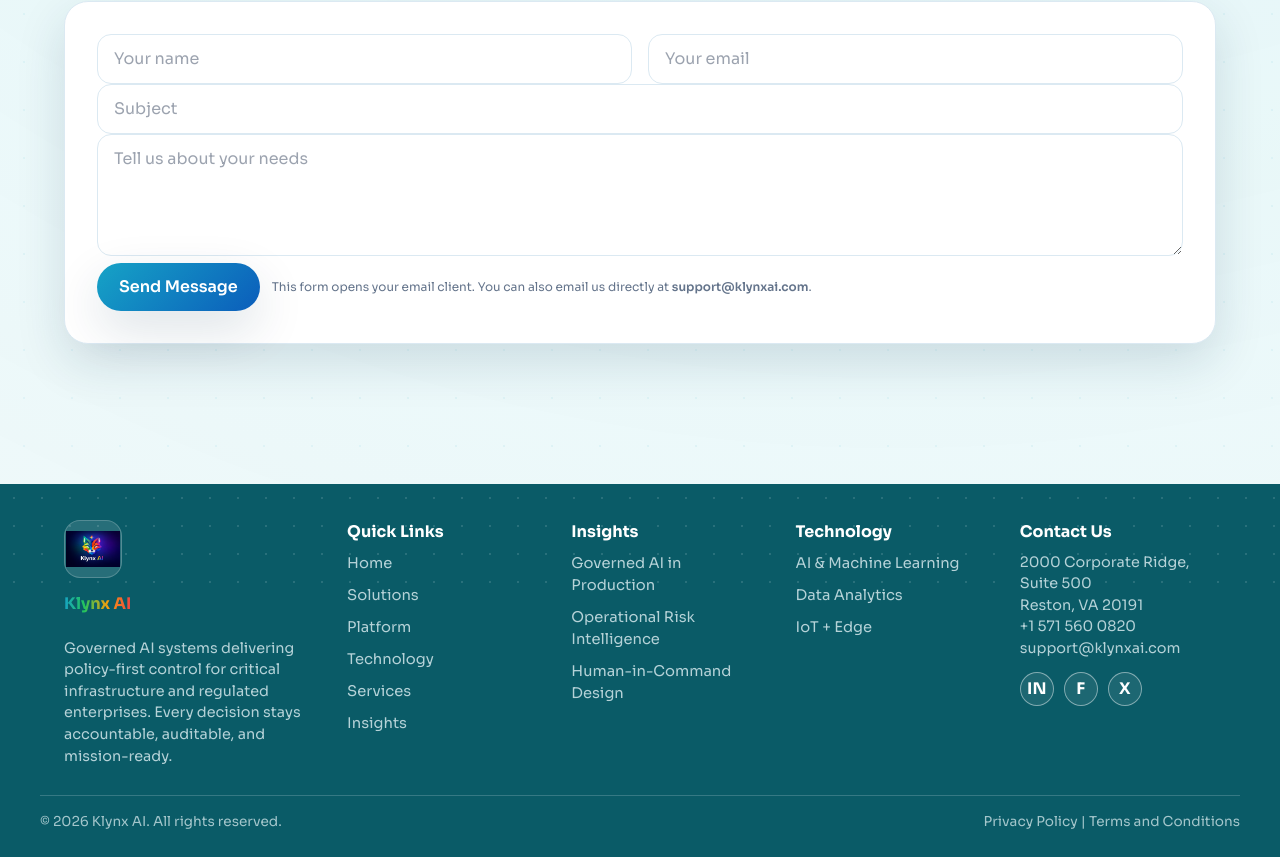
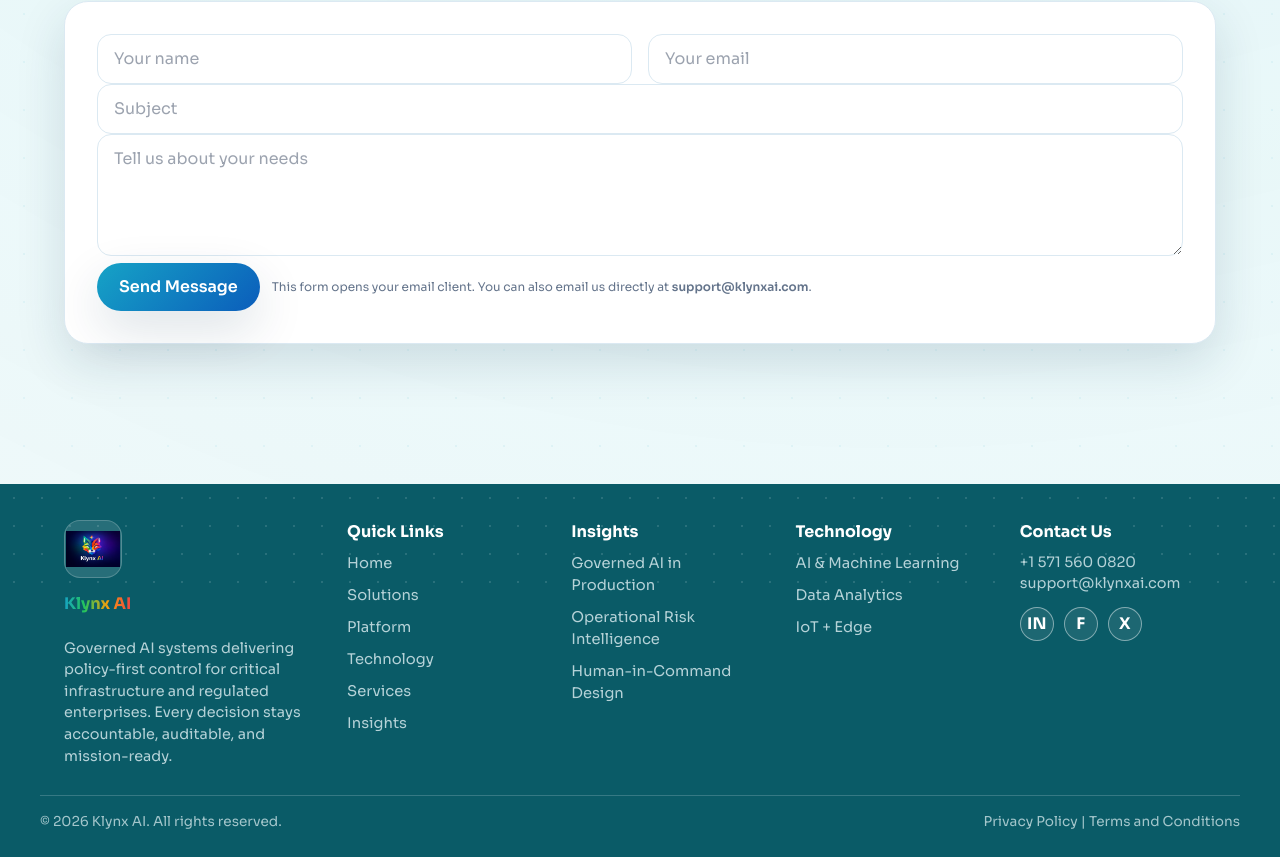
Before and after one commit to pipelineservices/klynxai-assistant, a Next.js app in the folder klynxai_site/: page / in a window 1280 px wide. Shown: the part 6202-7059 px from the top of the page. Built offline with nearby package versions, Linux system fonts and the light colour scheme.

Commit message:
Klynx UI update: footer contact alignment

```diff
--- a/klynxai_site/app/page.tsx
+++ b/klynxai_site/app/page.tsx
@@ -270,8 +270,6 @@ const quickLinks = [
 const footerInsights = ["Governed AI in Production", "Operational Risk Intelligence", "Human-in-Command Design"];
 const footerTechnology = ["AI & Machine Learning", "Data Analytics", "IoT + Edge"];
 const footerContact = {
-  address: "2000 Corporate Ridge, Suite 500",
-  city: "Reston, VA 20191",
   phone: "+1 571 560 0820",
   email: "support@klynxai.com",
 };
@@ -608,8 +606,6 @@ export default function Home() {
           </div>
           <div>
             <p className="footer-title">Contact Us</p>
-            <p className="footer-text">{footerContact.address}</p>
-            <p className="footer-text">{footerContact.city}</p>
             <p className="footer-text">{footerContact.phone}</p>
             <p className="footer-text">{footerContact.email}</p>
             <div className="footer-socials">
```
